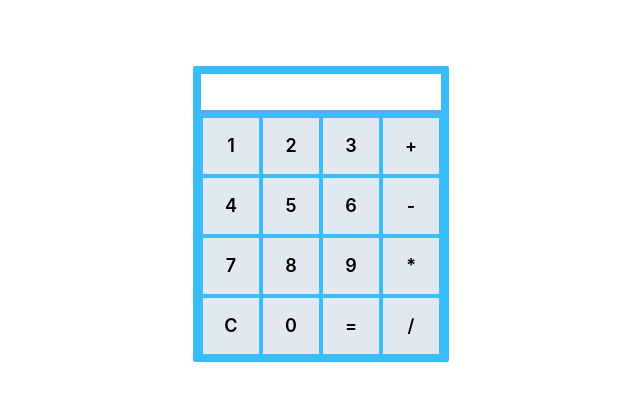
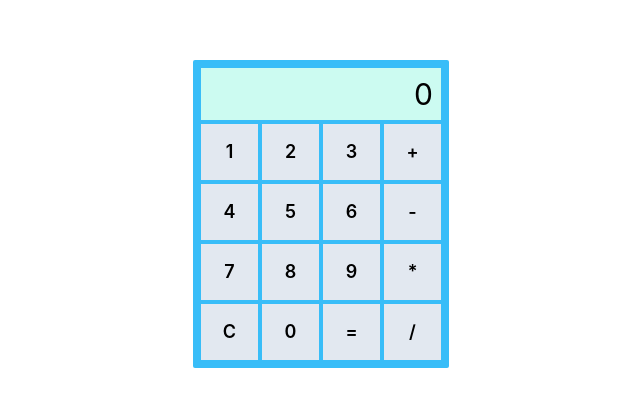
Before and after one commit to neerajgurung2099/react-calculator, a React (Create React App) app: page / in a window 1280 px wide. Shown: the part 186-592 px from the top of the page, without its empty margins (319-959 px from the left). Built offline with nearby package versions, Linux system fonts and the light colour scheme.

Commit message:
Added context hook , update on button and button board

```diff
--- a/src/App.tsx
+++ b/src/App.tsx
@@ -1,13 +1,42 @@
+import { useState, createContext, useContext } from "react";
 import "./App.css";
 import ButtonBoard from "./components/ButtonBoard";
 import DisplayResult from "./components/DisplayResult";
 
+export type ExpressionType = {
+  expression: string;
+  setExpression: React.Dispatch<React.SetStateAction<string>>;
+  calculateExpression: () => void;
+};
+export const ExpressionContext = createContext<ExpressionType | null>(null);
+
+export const useExpression = () => {
+  const expression = useContext(ExpressionContext);
+  if (!expression) {
+    throw new Error(
+      `useExpression has to be used within <ExpressionContext.Provider>`
+    );
+  }
+
+  return expression;
+};
+
 function App() {
+  const [expression, setExpression] = useState(`0`);
+
+  const calculateExpression = () => {
+    const result = eval(`${expression}`);
+    setExpression(result);
+  };
   return (
-    <div className="mx-auto w-64 rounded-sm flex items-center flex-col p-2 gap-1 bg-sky-400">
-      <DisplayResult />
-      <ButtonBoard />
-    </div>
+    <ExpressionContext.Provider
+      value={{ expression, setExpression, calculateExpression }}
+    >
+      <div className="mx-auto w-64 rounded-sm flex items-center flex-col p-2 gap-1 bg-sky-400">
+        <DisplayResult />
+        <ButtonBoard />
+      </div>
+    </ExpressionContext.Provider>
   );
 }
 
--- a/src/components/Button.tsx
+++ b/src/components/Button.tsx
@@ -1,10 +1,32 @@
+import { useExpression } from "../App";
+
 type Props = {
   text: string;
   className?: string;
 };
-const Button = ({ text }: Props) => {
+const Button = ({ text, className }: Props) => {
+  const { expression, setExpression, calculateExpression } = useExpression();
+  const handleClick = () => {
+    switch (text) {
+      case `C`:
+        setExpression(`0`);
+        break;
+      case `=`:
+        calculateExpression();
+        break;
+      default:
+        if (expression === `0`) {
+          setExpression(text);
+        } else {
+          setExpression(expression + text);
+        }
+    }
+  };
   return (
-    <div className="w-14 h-14 flex justify-center items-center bg-slate-200  cursor-pointer select-none active:bg-slate-300">
+    <div
+      onClick={handleClick}
+      className="w-[24%] h-14 flex justify-center items-center bg-slate-200 cursor-pointer select-none active:bg-slate-300"
+    >
       <span className="text-lg font-semibold">{text}</span>
     </div>
   );
--- a/src/components/ButtonBoard.tsx
+++ b/src/components/ButtonBoard.tsx
@@ -2,14 +2,14 @@ import Button from "./Button";
 
 const ButtonBoard = () => {
   return (
-    <div className="flex flex-col gap-1">
-      <div className="flex gap-1">
+    <div className="flex flex-col gap-1 w-full">
+      <div className="flex gap-1 ">
         <Button text="1" />
         <Button text="2" />
         <Button text="3" />
         <Button text="+" />
       </div>
-      <div className="flex gap-1">
+      <div className="flex gap-1 ">
         <Button text="4" />
         <Button text="5" />
         <Button text="6" />
--- a/src/components/DisplayResult.tsx
+++ b/src/components/DisplayResult.tsx
@@ -1,7 +1,13 @@
+import { useExpression } from "../App";
 const DisplayResult = () => {
+  const { expression } = useExpression();
   return (
     <div className="w-full">
-      <input className="w-full border-b-4 outline-0 border-b-blue-400 text-right text-3xl " />
+      <input
+        disabled
+        value={expression}
+        className="w-full bg-teal-100 p-2  outline-0  text-right text-3xl "
+      />
     </div>
   );
 };
```
